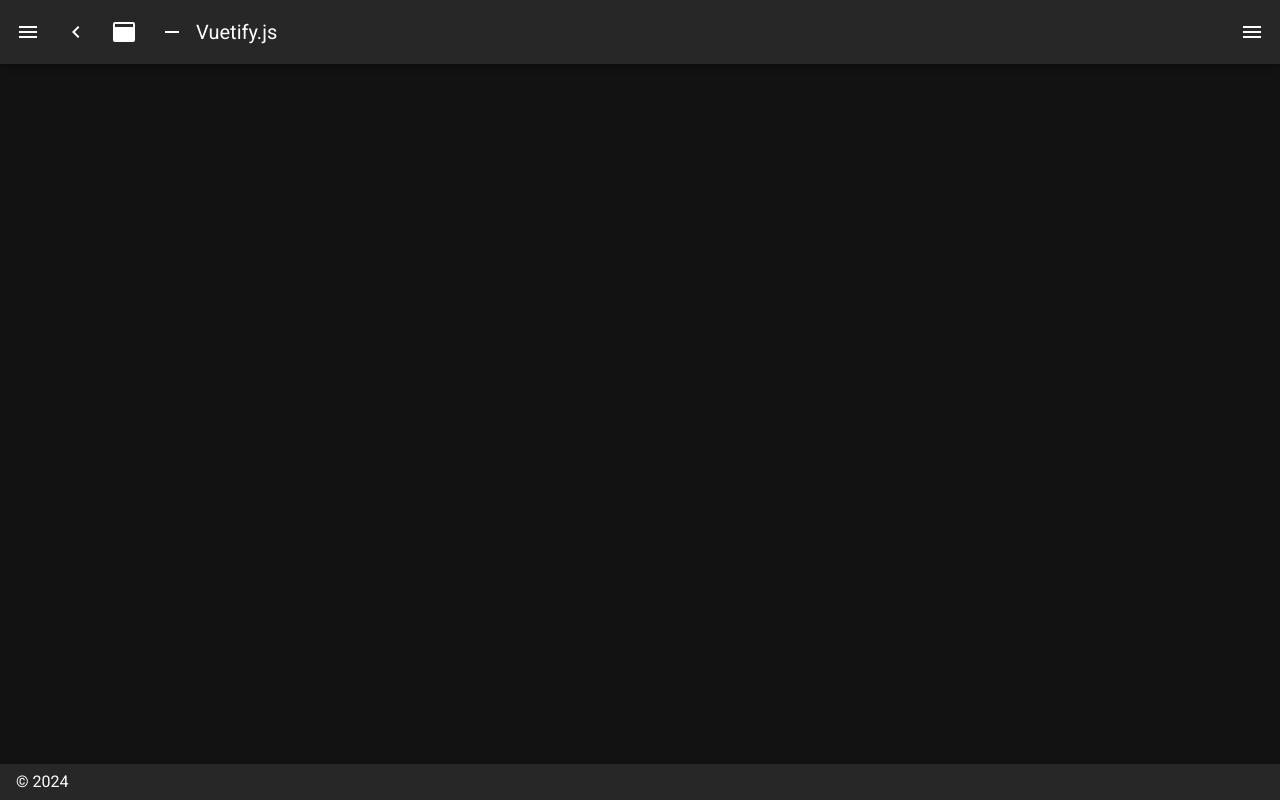
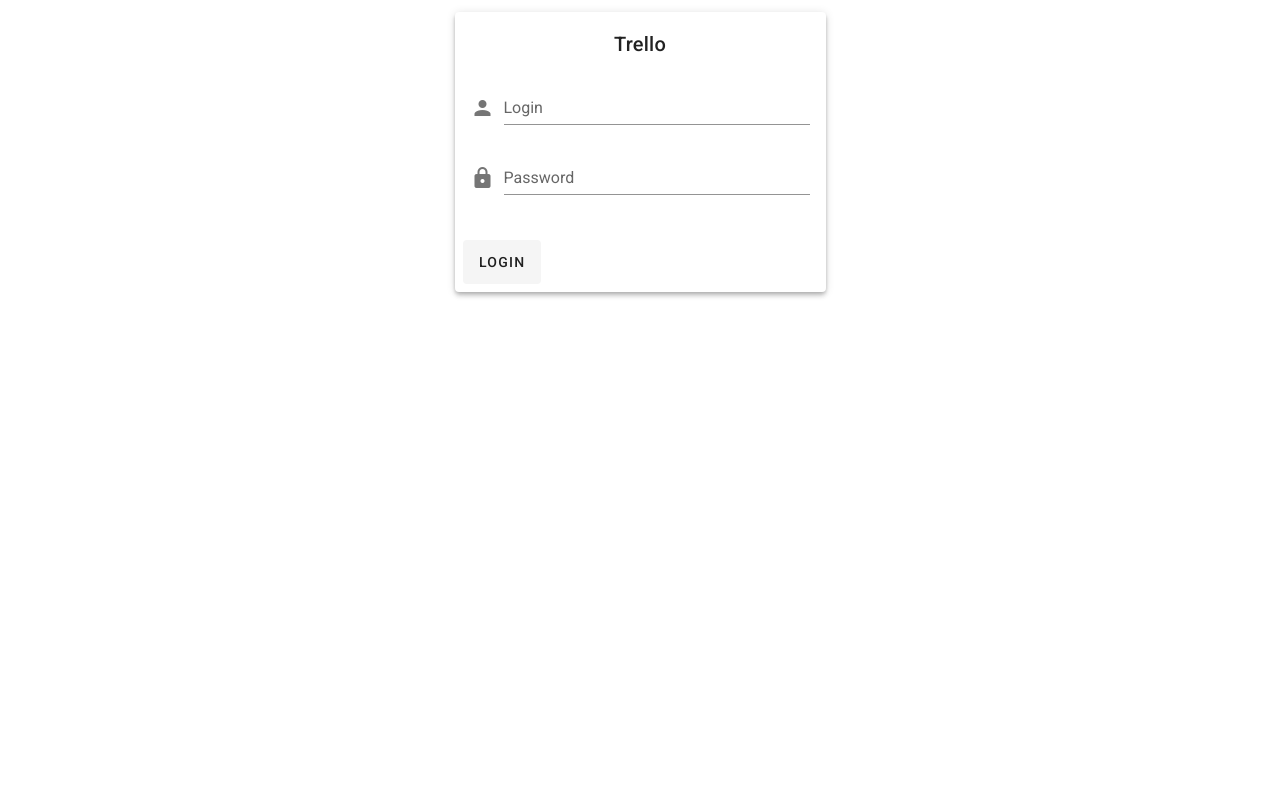
Before and after one commit to shrutisonani/Trello-Clone, a Nuxt app: page /auth/signin in a window 1280 px wide. Before the commit this address had no page. Built offline with nearby package versions, Linux system fonts and the light colour scheme.

Commit message:
Implement sign-in functionality UI

```diff
--- a/layouts/default.vue
+++ b/layouts/default.vue
@@ -1,92 +1,15 @@
 <template>
-  <v-app dark>
-    <v-navigation-drawer
-      v-model="drawer"
-      :mini-variant="miniVariant"
-      :clipped="clipped"
-      fixed
-      app
-    >
-      <v-list>
-        <v-list-item
-          v-for="(item, i) in items"
-          :key="i"
-          :to="item.to"
-          router
-          exact
-        >
-          <v-list-item-action>
-            <v-icon>{{ item.icon }}</v-icon>
-          </v-list-item-action>
-          <v-list-item-content>
-            <v-list-item-title>{{ item.title }}</v-list-item-title>
-          </v-list-item-content>
-        </v-list-item>
-      </v-list>
-    </v-navigation-drawer>
-    <v-app-bar :clipped-left="clipped" fixed app>
-      <v-app-bar-nav-icon @click.stop="drawer = !drawer" />
-      <v-btn icon @click.stop="miniVariant = !miniVariant">
-        <v-icon>mdi-{{ `chevron-${miniVariant ? "right" : "left"}` }}</v-icon>
-      </v-btn>
-      <v-btn icon @click.stop="clipped = !clipped">
-        <v-icon>mdi-application</v-icon>
-      </v-btn>
-      <v-btn icon @click.stop="fixed = !fixed">
-        <v-icon>mdi-minus</v-icon>
-      </v-btn>
-      <v-toolbar-title>{{ title }}</v-toolbar-title>
-      <v-spacer />
-      <v-btn icon @click.stop="rightDrawer = !rightDrawer">
-        <v-icon>mdi-menu</v-icon>
-      </v-btn>
-    </v-app-bar>
+  <v-app >
     <v-main>
       <v-container>
         <Nuxt />
       </v-container>
     </v-main>
-    <v-navigation-drawer v-model="rightDrawer" :right="right" temporary fixed>
-      <v-list>
-        <v-list-item @click.native="right = !right">
-          <v-list-item-action>
-            <v-icon light> mdi-repeat </v-icon>
-          </v-list-item-action>
-          <v-list-item-title>Switch drawer (click me)</v-list-item-title>
-        </v-list-item>
-      </v-list>
-    </v-navigation-drawer>
-    <v-footer :absolute="!fixed" app>
-      <span>&copy; {{ new Date().getFullYear() }}</span>
-    </v-footer>
   </v-app>
 </template>
 
 <script>
 export default {
   name: "DefaultLayout",
-  data() {
-    return {
-      clipped: false,
-      drawer: false,
-      fixed: false,
-      items: [
-        {
-          icon: "mdi-apps",
-          title: "Welcome",
-          to: "/",
-        },
-        {
-          icon: "mdi-chart-bubble",
-          title: "Inspire",
-          to: "/inspire",
-        },
-      ],
-      miniVariant: false,
-      right: true,
-      rightDrawer: false,
-      title: "Vuetify.js",
-    };
-  },
 };
 </script>
--- a/nuxt.config.js
+++ b/nuxt.config.js
@@ -44,20 +44,7 @@
   // Vuetify module configuration: https://go.nuxtjs.dev/config-vuetify
   vuetify: {
     customVariables: ["~/assets/variables.scss"],
-    theme: {
-      dark: true,
-      themes: {
-        dark: {
-          primary: colors.blue.darken2,
-          accent: colors.grey.darken3,
-          secondary: colors.amber.darken3,
-          info: colors.teal.lighten1,
-          warning: colors.amber.base,
-          error: colors.deepOrange.accent4,
-          success: colors.green.accent3,
-        },
-      },
-    },
+
   },
 
   // Build Configuration: https://go.nuxtjs.dev/config-build
--- /dev/null
+++ b/pages/auth/signin.vue
@@ -0,0 +1,56 @@
+<template>
+  <v-row align-self="center" justify="center">
+    <v-col cols="12" sm="8" md="4" align-self="center">
+      <v-card class="elevation-4 text-left" >
+        <v-card-title class="fancy-title align-center justify-center">Trello</v-card-title><v-card-text>
+          <v-form>
+            <v-text-field
+              label="Login"
+              name="login"
+              prepend-icon="mdi-account"
+              type="text"
+              v-model="auth.email"
+            ></v-text-field>
+
+            <v-text-field
+              label="Password"
+              name="password"
+              prepend-icon="mdi-lock"
+              type="password"
+              v-model="auth.password"
+            ></v-text-field>
+          </v-form>
+        </v-card-text>
+        <v-card-actions class="text-center">
+          <v-btn
+            class="login-button"
+            @click=""
+            depressed
+            large
+            >Login</v-btn
+          >
+        </v-card-actions>
+      </v-card>
+
+    </v-col>
+  </v-row>
+</template>
+
+<script>
+export default {
+  name: "SignInPage",
+  data(){
+    return {
+      auth: {
+        email: '',
+        password: ''
+      }
+
+    }
+  }
+}
+</script>
+
+<style>
+
+</style>
--- /dev/null
+++ b/pages/auth/signout.vue
@@ -0,0 +1,13 @@
+<template>
+  <h1>Sign Out</h1>
+</template>
+
+<script>
+export default {
+  name: "SignOutPage",
+}
+</script>
+
+<style>
+
+</style>
--- a/pages/index.vue
+++ b/pages/index.vue
@@ -1,83 +1,5 @@
 <template>
-  <v-row justify="center" align="center">
-    <v-col cols="12" sm="8" md="6">
-      <v-card class="logo py-4 d-flex justify-center">
-        <NuxtLogo />
-        <VuetifyLogo />
-      </v-card>
-      <v-card>
-        <v-card-title class="headline">
-          Welcome to the Vuetify + Nuxt.js template
-        </v-card-title>
-        <v-card-text>
-          <p>
-            Vuetify is a progressive Material Design component framework for
-            Vue.js. It was designed to empower developers to create amazing
-            applications.
-          </p>
-          <p>
-            For more information on Vuetify, check out the
-            <a
-              href="https://vuetifyjs.com"
-              target="_blank"
-              rel="noopener noreferrer"
-            >
-              documentation </a
-            >.
-          </p>
-          <p>
-            If you have questions, please join the official
-            <a
-              href="https://chat.vuetifyjs.com/"
-              target="_blank"
-              rel="noopener noreferrer"
-              title="chat"
-            >
-              discord </a
-            >.
-          </p>
-          <p>
-            Find a bug? Report it on the github
-            <a
-              href="https://github.com/vuetifyjs/vuetify/issues"
-              target="_blank"
-              rel="noopener noreferrer"
-              title="contribute"
-            >
-              issue board </a
-            >.
-          </p>
-          <p>
-            Thank you for developing with Vuetify and I look forward to bringing
-            more exciting features in the future.
-          </p>
-          <div class="text-xs-right">
-            <em><small>&mdash; John Leider</small></em>
-          </div>
-          <hr class="my-3" />
-          <a
-            href="https://nuxtjs.org/"
-            target="_blank"
-            rel="noopener noreferrer"
-          >
-            Nuxt Documentation
-          </a>
-          <br />
-          <a
-            href="https://github.com/nuxt/nuxt.js"
-            target="_blank"
-            rel="noopener noreferrer"
-          >
-            Nuxt GitHub
-          </a>
-        </v-card-text>
-        <v-card-actions>
-          <v-spacer />
-          <v-btn color="primary" nuxt to="/inspire"> Continue </v-btn>
-        </v-card-actions>
-      </v-card>
-    </v-col>
-  </v-row>
+  <h1>Trello Clone</h1>
 </template>
 
 <script>
```
